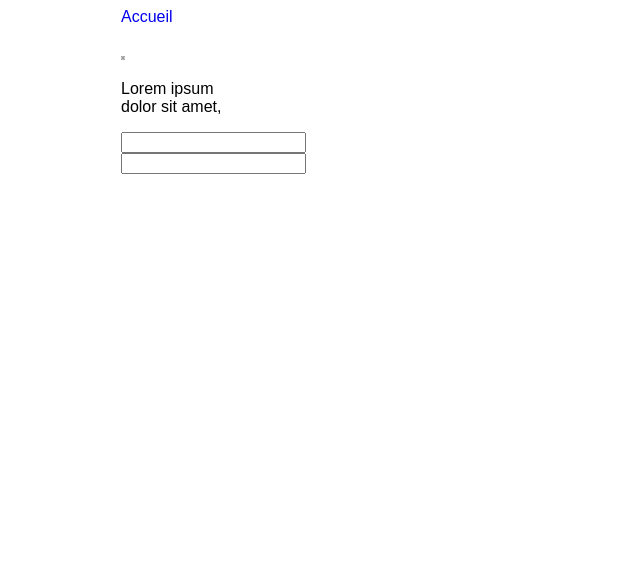
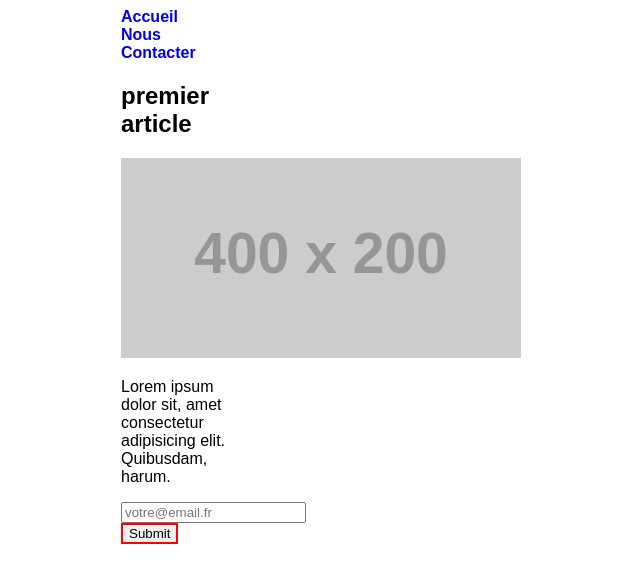
Before and after one commit to ayodejifelicia29/demo-github, a plain HTML site: page jour2/01-exo.html in a window 1280 px wide. Shown: the whole page, without its empty margins (459-1099 px from the left). Drawn offline with Linux system fonts and the light colour scheme; placeholder pictures from the web are drawn by us.

Commit message:
finaliser la mise en forme

```diff
--- a/jour2/01-exo.html
+++ b/jour2/01-exo.html
@@ -11,15 +11,17 @@
 	<div class="container">
         <nav>
             <a href="#">Accueil</a>
+            <a href="#">Nous Contacter</a>
         </nav>
         <article>
-		<h2></h2>
-		<img src="https://via.placeholder.com/4OOx200"  alt="">
-		<p>Lorem ipsum dolor sit amet,</p>
+            <h2>premier article</h2>
+            <img src="https://via.placeholder.com/400x200" alt="">
+            <p>Lorem ipsum dolor sit, amet consectetur adipisicing elit. Quibusdam, harum.</p>
         </article>
         <form action="">
-			<input type="text">
-			<input type="text">
+            <input type="email" placeholder="votre@email.fr">
+            <input type="submit">
+            <!-- je relance zoom pour moi @ toute suite !!! -->
         </form>
     </div>
 </body>
--- a/jour2/style.css
+++ b/jour2/style.css
@@ -6,5 +6,11 @@
 nav a {
 	margin-right: 20px;
 	text-decoration: none;
-	font-weight: 100;
+	font-weight:bold;
 }
+input[type="email"]{
+    margin-right: 20px;
+}
+input[type="submit"]{
+    border: 2px solid red;
+}
```
Also changed, not shown: jour1/08-branch.txt, jour2/00-start.txt, jour2/01-commandes.txt (added). Lines whose indentation alone changed are shown as unchanged.
